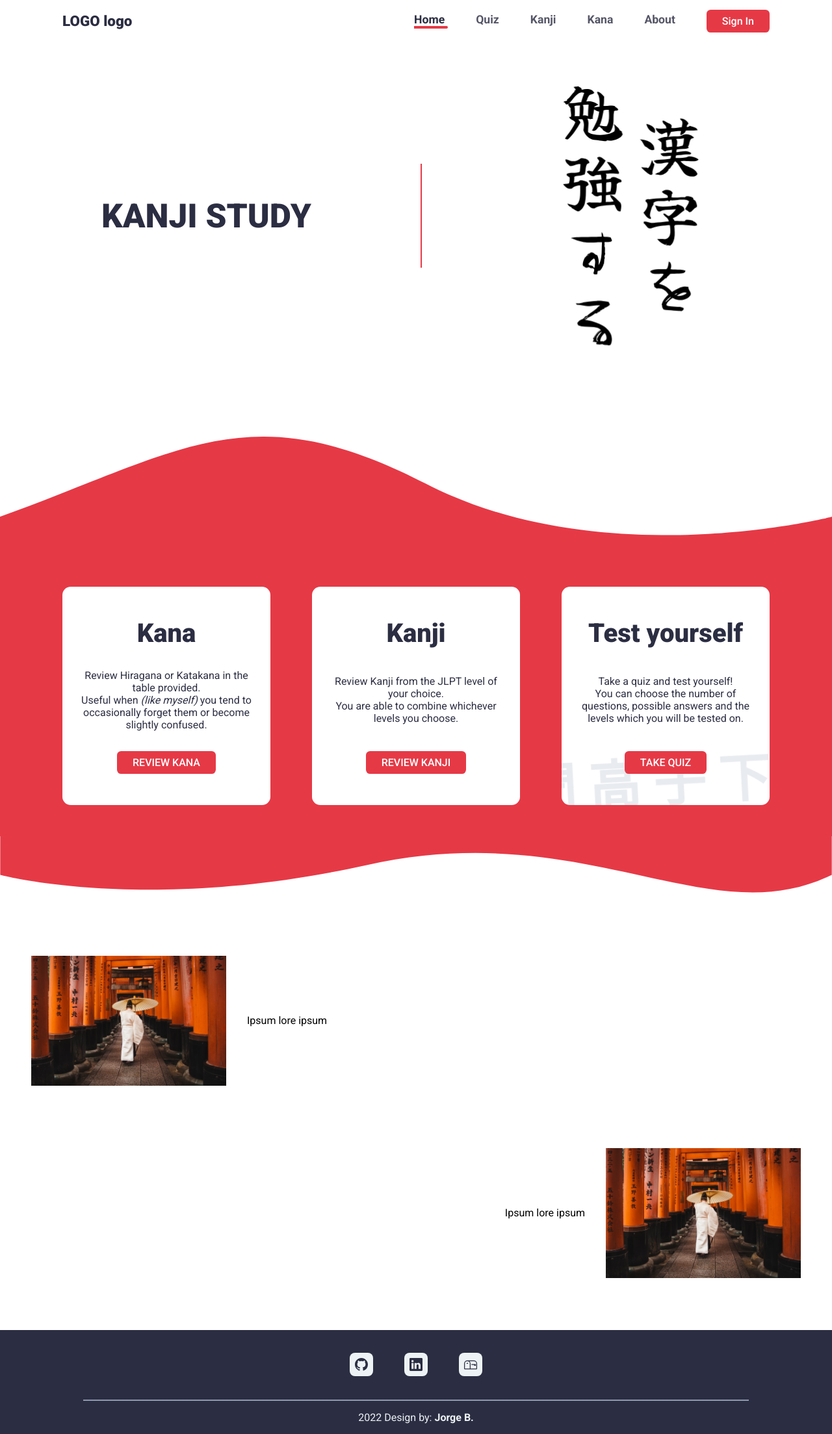
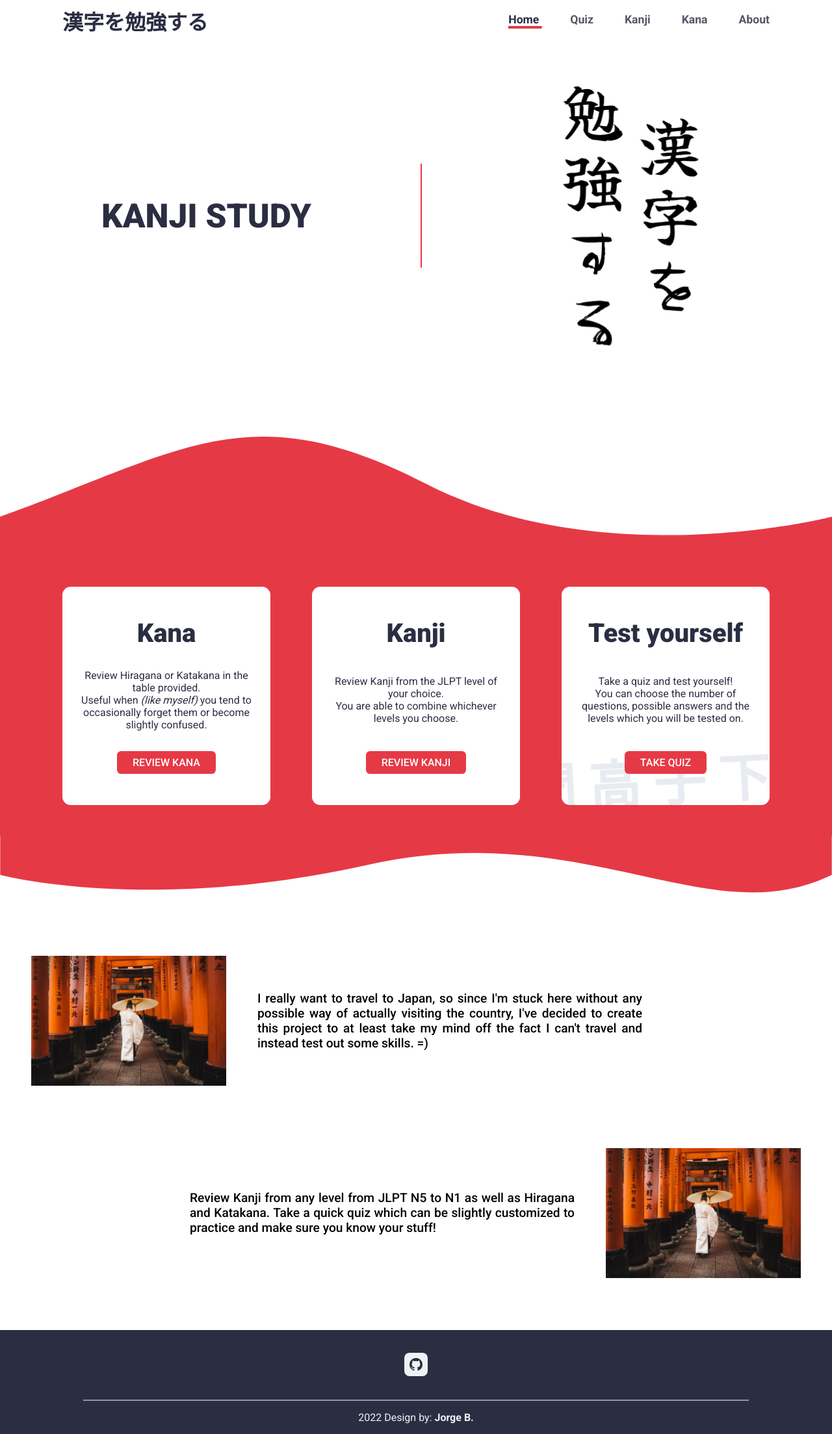
Before and after one commit to jorgebef/kanjistudy-client, a React (Create React App) app: page / in a window 1280 px wide. Shown: the whole page at 65% size. Built offline with nearby package versions, Linux system fonts and the light colour scheme; a web font is replaced by a local one.

Commit message:
making ready to test the first deployment pending the creation of the About page

```diff
--- a/src/components/Footer/index.tsx
+++ b/src/components/Footer/index.tsx
@@ -14,12 +14,12 @@ const Footer: React.FC = () => {
           >
             <BsGithub color='inherit' size={20} />
           </S.Button>
-          <S.Button social='linkedin' href=''>
-            <BsLinkedin color='inherit' size={20} />
-          </S.Button>
-          <S.Button social='mail' href=''>
-            <BsMailbox color='inherit' size={20} />
-          </S.Button>
+          {/* <S.Button social='linkedin' href=''> */}
+          {/*   <BsLinkedin color='inherit' size={20} /> */}
+          {/* </S.Button> */}
+          {/* <S.Button social='mail' href=''> */}
+          {/*   <BsMailbox color='inherit' size={20} /> */}
+          {/* </S.Button> */}
         </S.ButtonContainer>
 
         <S.Separator>
--- a/src/components/Footer/styles.ts
+++ b/src/components/Footer/styles.ts
@@ -48,9 +48,10 @@ export const Button = styled.a.attrs(p => ({
 
   &:hover {
     color: ${p => p.theme.black};
+    transform: rotate(360deg);
     background-color: ${p =>
       p.social === 'github'
-        ? p.theme.violet
+        ? p.theme.white
         : p.social === 'linkedin'
         ? p.theme.blue
         : p.social === 'mail'
--- a/src/components/Grid/KanaGrid.tsx
+++ b/src/components/Grid/KanaGrid.tsx
@@ -16,7 +16,7 @@ const KanaGrid: React.FC = (): React.ReactElement => {
     setLoading(false)
   }, [kanaType])
 
-  const popupSet = (k: kanaDataT) => {
+  const popupSet = (k: kanaDataT): void => {
     // e.currentTarget.classList.toggle('selected')
     setKana(k)
     setVisible(true)
--- a/src/components/NavBar/index.tsx
+++ b/src/components/NavBar/index.tsx
@@ -19,13 +19,13 @@ const NavBar: React.FC = () => {
     }
   }, [])
 
-  const toggleOpen = (e: React.MouseEvent<HTMLElement>) => {
+  const toggleOpen = (): void => {
     setIsOpen(false)
     window.scrollTo(0, 0)
     // e.currentTarget.classList.toggle('open')
   }
 
-  const links = {
+  const links: { [key: string]: string } = {
     Home: '/',
     Quiz: '/quiz',
     Kanji: '/kanji',
@@ -37,13 +37,13 @@ const NavBar: React.FC = () => {
     <S.NavContainer isopen={isOpen} scrollpos={scrollPos}>
       <S.NavbarWrapper>
         <S.LogoContainer>
-          <S.Logo to='/'>LOGO logo</S.Logo>
+          <S.Logo to='/'>漢字を勉強する</S.Logo>
         </S.LogoContainer>
         <S.Menu isopen={isOpen} scrollpos={scrollPos}>
           {Object.entries(links).map(([name, path]) => {
             return (
               <S.MenuLink
-                key={path}
+                key={name}
                 to={path}
                 isopen={isOpen}
                 scrollpos={scrollPos}
@@ -54,7 +54,8 @@ const NavBar: React.FC = () => {
               </S.MenuLink>
             )
           })}
-          <Btn>Sign In</Btn>
+          {/* Sign In Button is not ready yet*/}
+          {/* <Btn>Sign In</Btn> */}
         </S.Menu>
         <S.HamburguerContainer isopen={isOpen}>
           <S.Hamburguer isopen={isOpen} onClick={() => setIsOpen(!isOpen)}>
@@ -64,7 +65,7 @@ const NavBar: React.FC = () => {
           </S.Hamburguer>
         </S.HamburguerContainer>
       </S.NavbarWrapper>
-        <S.Overlay isopen={isOpen}></S.Overlay>
+      <S.Overlay isopen={isOpen}></S.Overlay>
     </S.NavContainer>
   )
 }
--- a/src/components/NavBar/styles.ts
+++ b/src/components/NavBar/styles.ts
@@ -47,9 +47,9 @@ export const LogoContainer = styled.div`
 
 export const Logo = styled(Link)`
   text-decoration: none;
-  font-weight: 800;
+  font-weight: 700;
   cursor: pointer;
-  font-size: 1.4rem;
+  font-size: 2rem;
   color: ${p => p.theme.black};
 `
 
--- a/src/components/common/AOSImage.style.ts
+++ b/src/components/common/AOSImage.style.ts
@@ -10,6 +10,14 @@ export const AOSbase = styled.div`
   box-sizing: border-box;
   -webkit-transition: all ${p => p.theme.transitionL};
   transition: all ${p => p.theme.transitionL};
+
+  & > p {
+    padding: ${p => p.theme.compPadSm};
+    font-size: 1.2rem;
+    font-weight: 500;
+    text-align: justify;
+    max-width: 50%;
+  }
 
   @media (max-width: ${p => p.theme.mediaMd}) {
     flex-direction: column;
--- a/src/pages/Home.tsx
+++ b/src/pages/Home.tsx
@@ -37,12 +37,12 @@ export const Home: React.FC = () => {
       <Row ref={imgRefA}>
         <AOStranslateR className='aos'>
           <img width='300px' height='200px' src={toriGates} alt='Tori Gates' />
-          <p>Ipsum lore ipsum</p>
+          <p>I really want to travel to Japan, so since I'm stuck here without any possible way of actually visiting the country, I've decided to create this project to at least take my mind off the fact I can't travel and instead test out some skills. =)</p>
         </AOStranslateR>
       </Row>
       <Row ref={imgRef}>
         <AOStranslateL className='aos'>
-          <p>Ipsum lore ipsum</p>
+          <p>Review Kanji from any level from JLPT N5 to N1 as well as Hiragana and Katakana. Take a quick quiz which can be slightly customized to practice and make sure you know your stuff!</p>
           <img width='300px' height='200px' src={toriGates} alt='Tori Gates' />
         </AOStranslateL>
       </Row>
```
Also changed, not shown: src/components/common/Button.ts (+7 -1 lines).
